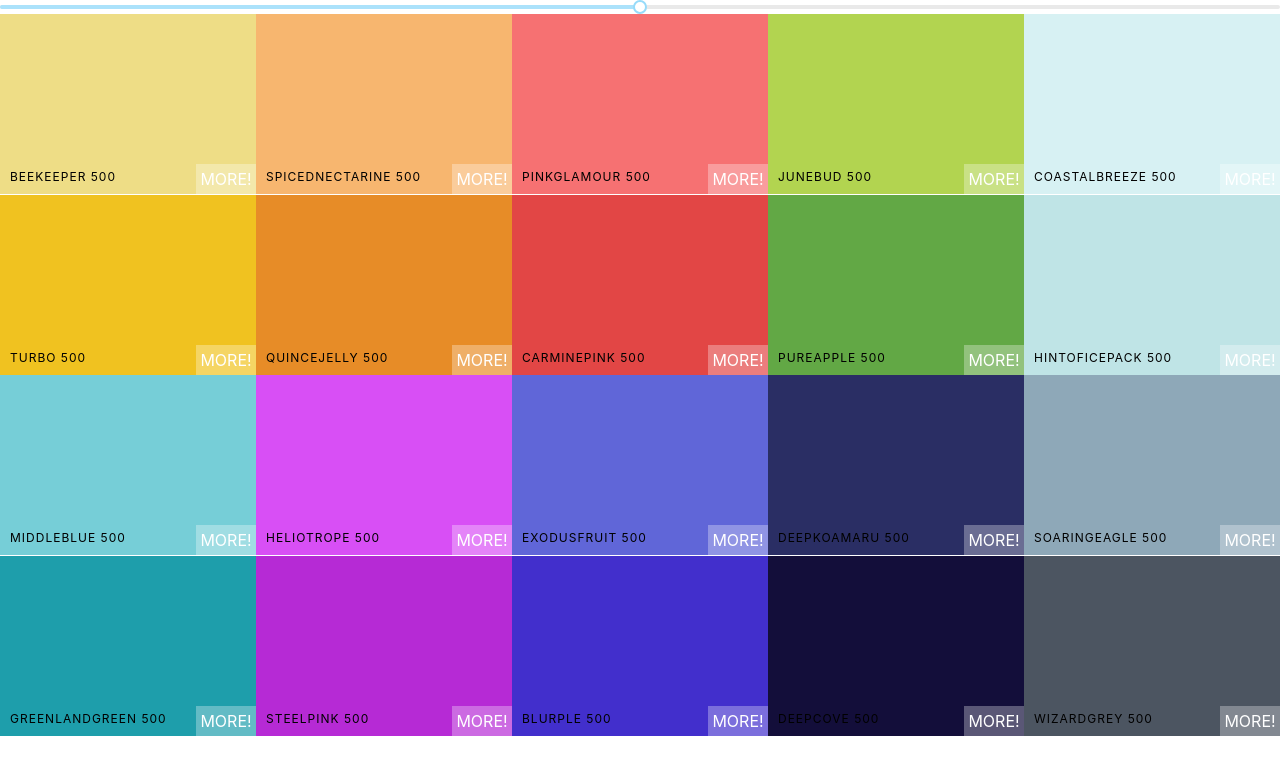
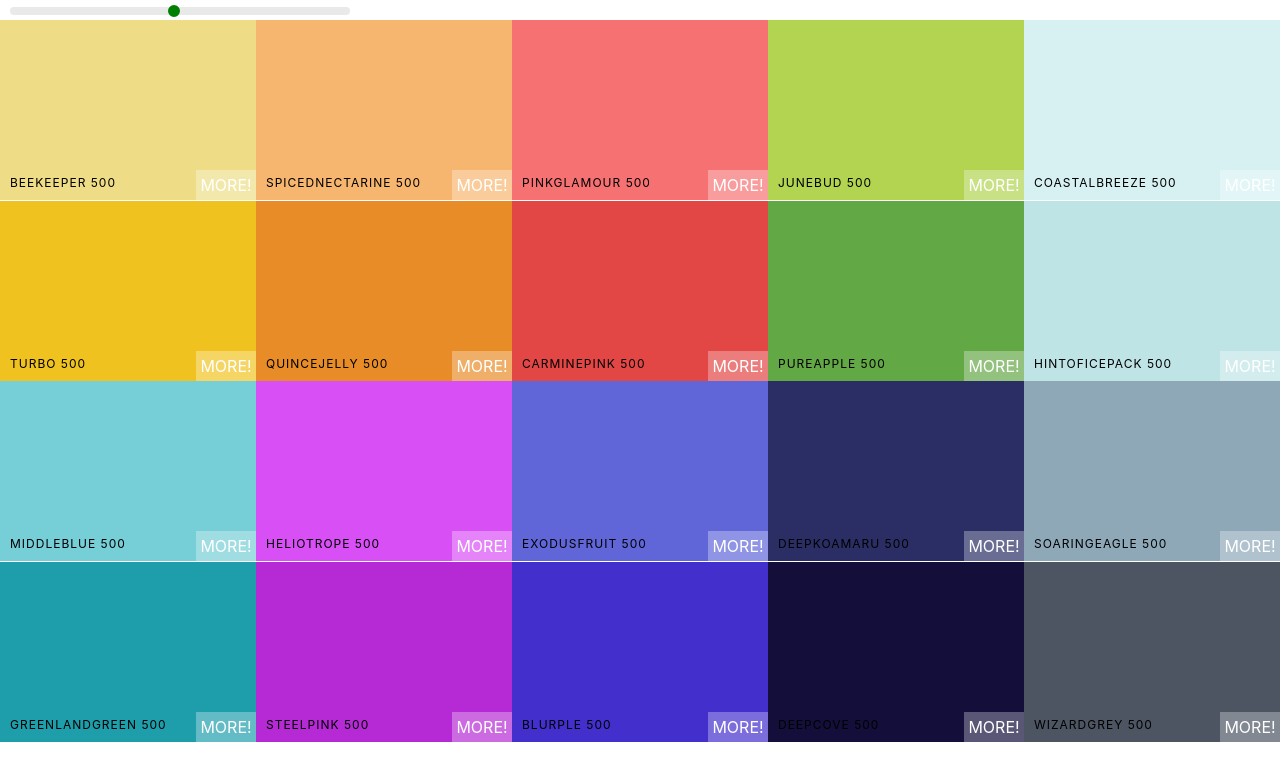
Before and after one commit to SaladinDacic/MassiveReact-Color-Project, a React (Create React App) app: page / in a window 1280 px wide. Shown: the top 780 px of the page. Built offline with nearby package versions, Linux system fonts and the light colour scheme.

Commit message:
style color slider

```diff
--- a/src/Palette.css
+++ b/src/Palette.css
@@ -5,3 +5,27 @@
 .Palette-colors{
     height: 90%;
 }
+
+.slider{
+    width: 340px;
+    margin: 0 10px;
+    display: inline-block;
+}
+
+.slider .rc-slider-track{background: transparent;}
+.slider .rc-slider-rail{height: 8px;}
+.slider .rc-slider-handle,
+.slider .rc-slider-handle:active,
+.slider .rc-slider-handle:focus,
+.slider .rc-slider-handle:hover
+{
+    background-color: green;
+    outline: none;
+    box-shadow: none;
+    border: 2px solid green;
+    line-height: 8px;
+    width: 12px;
+    height: 12px;
+    margin-top: -2px;
+    margin-left: -6px;
+}
--- a/src/Palette.js
+++ b/src/Palette.js
@@ -1,8 +1,8 @@
 import React, { Component } from 'react';
 import ColorBox from "./ColorBox";
-import "./Palette.css";
 import Slider from "rc-slider";
 import "rc-slider/assets/index.css";
+import "./Palette.css";
 
 class Palette extends Component {
     constructor(props) {
@@ -24,6 +24,7 @@ class Palette extends Component {
         ))
         return (
             <div className="Palette">
+                <div className="slider">
                     <Slider
                     defaultValue={level}
                     min={100}
@@ -31,6 +32,7 @@ class Palette extends Component {
                     step={100}
                     onAfterChange={this.changeLevel}
                     />
+                </div>
                 {/* Navbar goes here */}
                <div className="Palette-colors">
                 {colorBoxes}
```
Also changed, not shown: 1 other file (tests, documents, lock files or other folders). Lines whose indentation alone changed are shown as unchanged.
